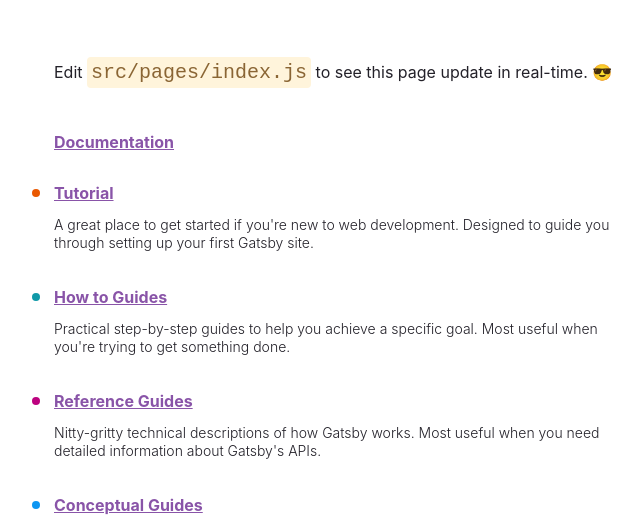
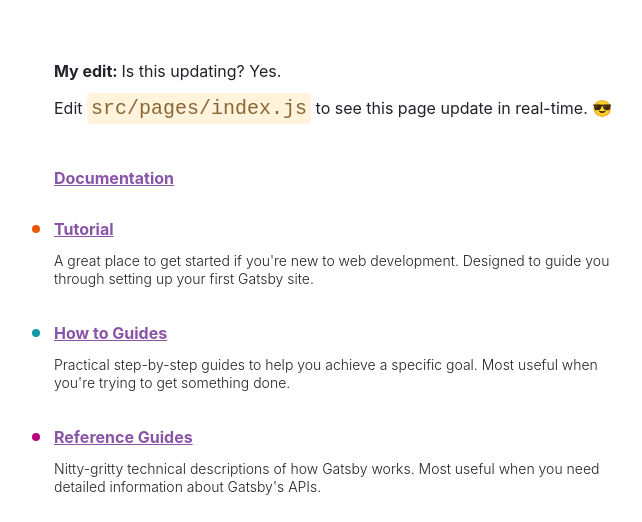
Before and after one commit to wd21ap/my-test-gatsby-site, a Gatsby site: page / in a window 1280 px wide. Shown: the part 224-746 px from the top of the page, without its empty margins (50-692 px from the left). Built offline with nearby package versions, Linux system fonts and the light colour scheme; Gatsby itself is replaced by a stand-in of ours.

Commit message:
Update index.js

```diff
--- a/src/pages/index.js
+++ b/src/pages/index.js
@@ -138,6 +138,7 @@
           🎉🎉🎉
         </span>
       </h1>
+      <p><strong>My edit: </strong>Is this updating? Yes.</p>
       <p style={paragraphStyles}>
         Edit <code style={codeStyles}>src/pages/index.js</code> to see this page
         update in real-time.{" "}
```
